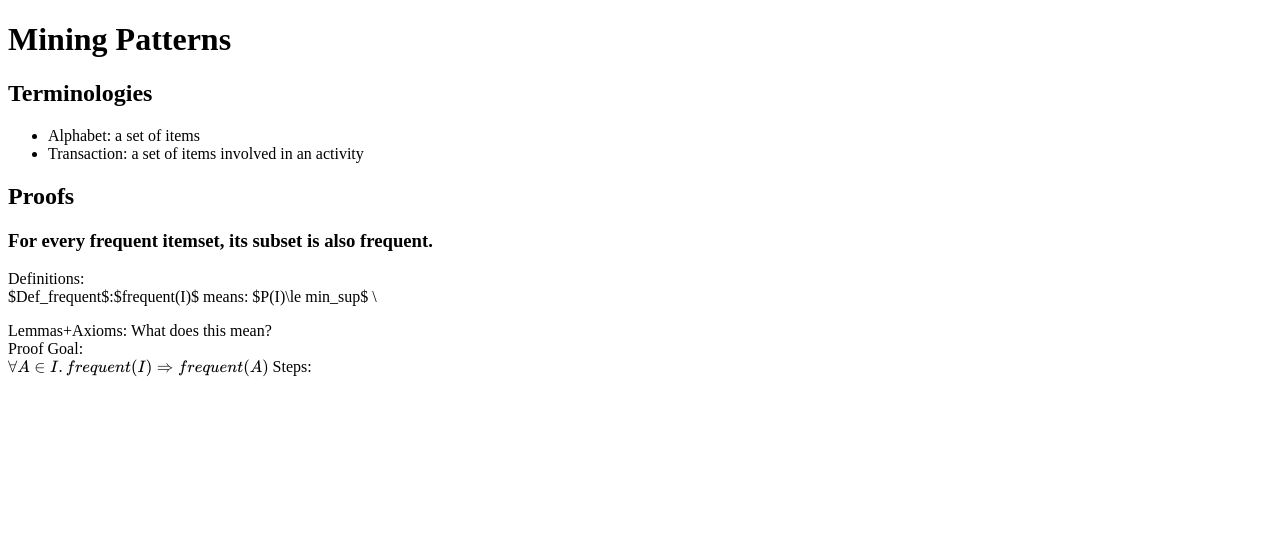
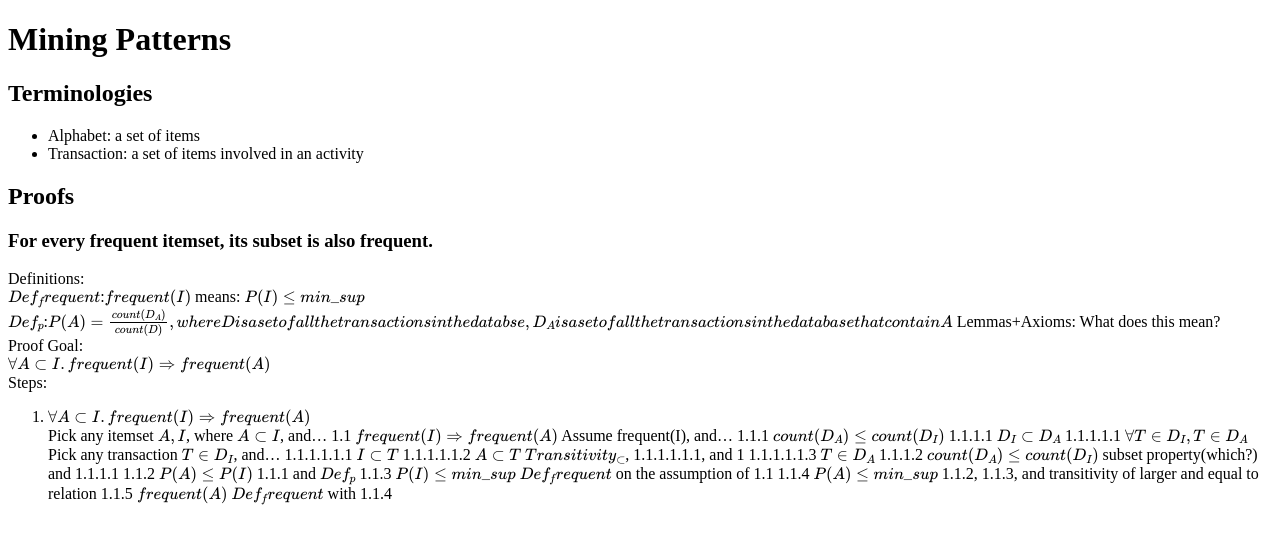
Before and after one commit to dotnet-7/XianmingLuo.github.io, a Jekyll site: the page built from _posts/2023-03-19-cps590-miningpatterns.md, in a window 1280 px wide. Shown: the top 544 px of the page. Built offline with Jekyll 4.4.1, drawn with Linux system fonts in a browser that asks for light colours; formulas are drawn with MathJax 3.

Commit message:
Add Proof of frequent pattern

```diff
--- a/_posts/2023-03-19-cps590-miningpatterns.md
+++ b/_posts/2023-03-19-cps590-miningpatterns.md
@@ -10,9 +10,31 @@ title: Data Science:Mining Patterns
 ## Proofs
 ### For every frequent itemset, its subset is also frequent.
 Definitions: \
-$Def_frequent$:$frequent(I)$ means: $P(I)\le min\_sup$ \
-
+$$Def_frequent$$:$$frequent(I)$$ means: $$P(I)\le min\_sup$$ \
+$$Def_p$$:$$P(A)=\frac{count(D_A)}{count(D)}, where D is a set of all the transactions in the databse, D_A is a set of all the transactions in the database that contain A$$
 Lemmas+Axioms: What does this mean? \
 Proof Goal: \
-$$\forall A \in I. frequent(I) \Rightarrow frequent(A)$$
+$$\forall A \subset I. frequent(I) \Rightarrow frequent(A)$$ \
 Steps:
+1. $$\forall A \subset I. frequent(I) \Rightarrow frequent(A)$$ \
+Pick any itemset $$A, I$$, where $$A \subset I$$, and...
+1.1 $$frequent(I) \Rightarrow frequent(A)$$
+Assume frequent(I), and...
+1.1.1 $$count(D_A) \le count(D_I)$$
+1.1.1.1 $$D_I \subset D_A$$
+1.1.1.1.1 $$\forall T \in D_I, T \in D_A$$
+Pick any transaction $$T \in D_I$$, and...
+1.1.1.1.1.1 $$I \subset T$$
+1.1.1.1.1.2 $$A \subset T$$
+$$Transitivity_{\subset}$$, 1.1.1.1.1.1, and 1
+1.1.1.1.1.3 $$T \in D_A$$
+1.1.1.2 $$count(D_A) \le count(D_I)$$
+subset property(which?) and 1.1.1.1
+1.1.2 $$P(A) \le P(I)$$
+1.1.1 and $$Def_p$$
+1.1.3 $$P(I) \le min\_sup$$
+$$Def_frequent$$ on the assumption of 1.1
+1.1.4 $$P(A) \le min\_sup$$
+1.1.2, 1.1.3, and transitivity of larger and equal to relation
+1.1.5 $$frequent(A)$$
+$$Def_frequent$$ with 1.1.4
```
